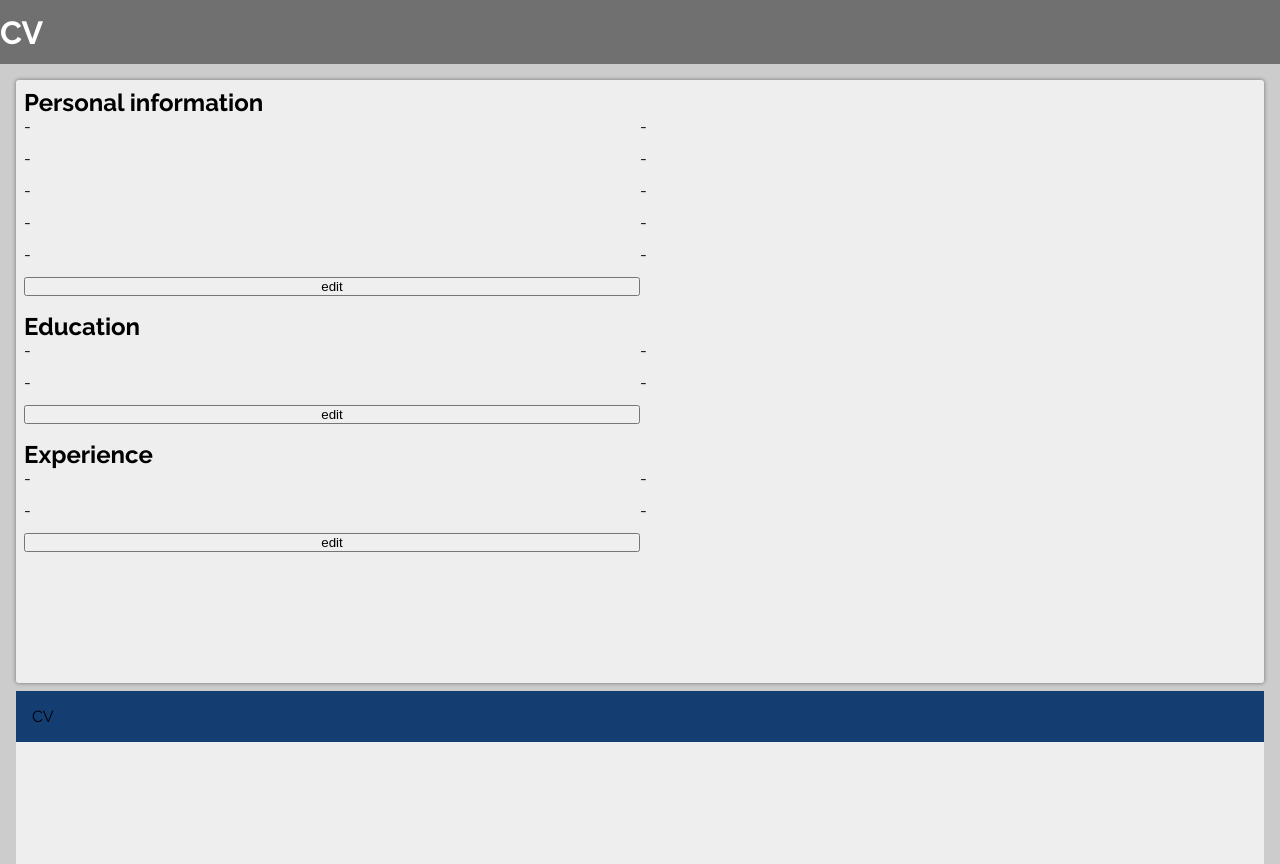
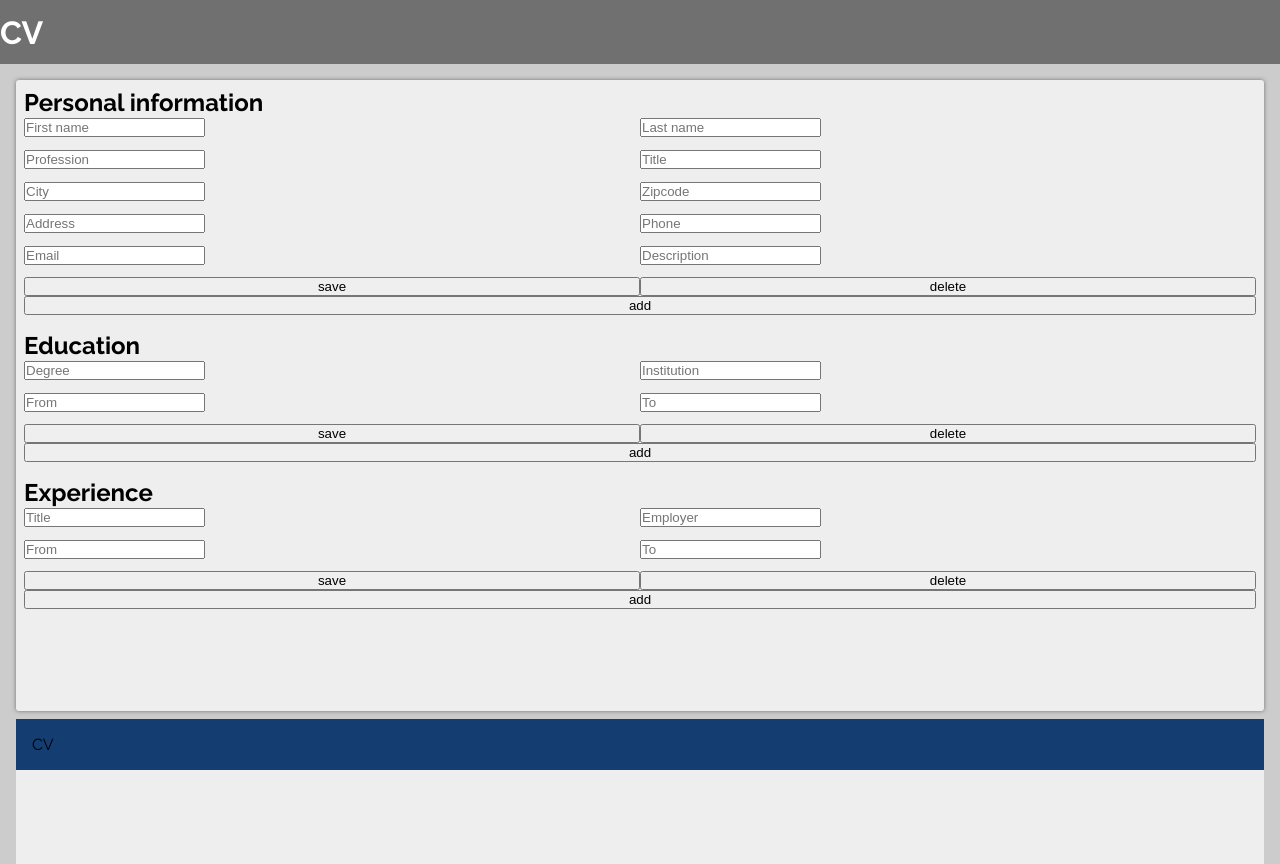
Before and after one commit to junskih/cv, a React (Create React App) app: page / in a window 1280 px wide. Built offline with nearby package versions, Linux system fonts and the light colour scheme.

Commit message:
Move edit handling to FormEntry, add propagation of other handlers

```diff
--- a/src/App.js
+++ b/src/App.js
@@ -9,7 +9,6 @@ class App extends React.Component {
   constructor(props) {
     super(props);
     this.handleAdd = this.handleAdd.bind(this);
-    this.handleEdit = this.handleEdit.bind(this);
     this.handleSave = this.handleSave.bind(this);
     this.handleDelete = this.handleDelete.bind(this);
 
@@ -71,7 +70,6 @@ class App extends React.Component {
       'personal information': [
         {
           id: uniqid(),
-          isEditing: false,
           fields: {
             'first name': '',
             ...
@@ -81,7 +79,6 @@ class App extends React.Component {
       'education': [
         {
           id: uniqid(),
-          isEditing: false,
           fields: {
             'degree': '',
             ...
@@ -89,16 +86,6 @@ class App extends React.Component {
         }
       ],
       ...
-    }
-
-    this.state = {
-      formSectionTitle: [
-        {
-          id: uniqid(),
-          isEditing: false,
-
-        }
-      ]
     }
     */
   }
@@ -108,7 +95,6 @@ class App extends React.Component {
 
     let entry = {};
     entry.id = uniqid();
-    entry.isEditing = false;
     entry.fields = {};
 
     formSection.fields.forEach(field => {
@@ -124,7 +110,7 @@ class App extends React.Component {
 
     return entry;
   }
-
+  /*
   handleEdit(formSectionTitle, id) {
     console.log(formSectionTitle, id);
 
@@ -139,13 +125,14 @@ class App extends React.Component {
       }
     });
   }
+  */
 
-  handleSave(formSection, id, entry) {
-    console.log(formSection, id, entry);
+  handleSave(formSectionTitle, id, entry) {
+    console.log('Save', formSectionTitle, id, entry);
   }
 
-  handleDelete(formSection, id) {
-    console.log(formSection, id);
+  handleDelete(formSectionTitle, id) {
+    console.log('Delete', formSectionTitle, id);
   }
 
   render() {
@@ -155,8 +142,15 @@ class App extends React.Component {
           <h1>CV</h1>
         </header>
         <main>
-          <Form state={this.state} handleEdit={this.handleEdit} />
-          <CV state={this.state} />
+          <Form
+            state={this.state}
+            handleAdd={this.handleAdd}
+            handleSave={this.handleSave}
+            handleDelete={this.handleDelete}
+          />
+          <CV
+            state={this.state}
+          />
         </main>
       </div>
     );
--- a/src/components/Form.js
+++ b/src/components/Form.js
@@ -5,7 +5,9 @@ class Form extends React.Component {
   render() {
     const {
       state,
-      handleEdit
+      handleAdd,
+      handleSave,
+      handleDelete
     } = this.props;
 
     const sections = [];
@@ -15,7 +17,9 @@ class Form extends React.Component {
           key={sectionTitle}
           title={sectionTitle}
           sectionData={state[sectionTitle]}
-          handleEdit={handleEdit}
+          handleAdd={handleAdd}
+          handleSave={handleSave}
+          handleDelete={handleDelete}
         />
       );
     }
--- a/src/components/FormEntry.js
+++ b/src/components/FormEntry.js
@@ -3,12 +3,33 @@ import FormField from './FormField';
 import Button from './Button';
 
 class FormEntry extends React.Component {
+  constructor(props) {
+    super(props);
+    this.state = {
+      isEditing: true
+    }
+    this.handleEdit = this.handleEdit.bind(this);
+    this.handleSave = this.handleSave.bind(this);
+  }
+
+  handleEdit() {
+    this.setState({isEditing: true});
+  }
+
+  handleSave() {
+    this.setState({isEditing: false});
+    this.props.handleSave();
+  }
+
   render() {
     const {
-      isEditing,
       fields,
-      handleEdit
+      handleDelete
     } = this.props;
+
+    const {
+      isEditing
+    } = this.state;
 
     let entryFields = [];
     for (const field in fields) {
@@ -22,10 +43,14 @@ class FormEntry extends React.Component {
       );
     }
 
+    let buttonName = isEditing ? 'save' : 'edit';
+    let buttonHandler = isEditing ? this.handleSave : this.handleEdit;
+
     return (
       <div className='form-entry'>
         {entryFields}
-        <Button name='edit' onClick={handleEdit}/>
+        <Button name={buttonName} onClick={buttonHandler}/>
+        <Button name='delete' onClick={handleDelete}/>
       </div>
     );
   }
--- a/src/components/FormSection.js
+++ b/src/components/FormSection.js
@@ -1,5 +1,6 @@
 import React from 'react';
 import FormEntry from './FormEntry';
+import Button from './Button';
 import { capitalize } from '../utils';
 
 class FormSection extends React.Component {
@@ -7,7 +8,9 @@ class FormSection extends React.Component {
     const {
       title,
       sectionData,
-      handleEdit
+      handleAdd,
+      handleSave,
+      handleDelete
     } = this.props;
 
     let entries = sectionData.map(entry =>
@@ -15,7 +18,8 @@ class FormSection extends React.Component {
         key={entry.id}
         isEditing={entry.isEditing}
         fields={entry.fields}
-        handleEdit={handleEdit.bind(this, title, entry.id)}
+        handleSave={handleSave}
+        handleDelete={handleDelete}
       />
     );
 
@@ -23,6 +27,7 @@ class FormSection extends React.Component {
       <div className='form-section'>
         <h2>{capitalize(title)}</h2>
         {entries}
+        <Button name='add' onClick={handleAdd.bind(this, title)} />
       </div>
     );
   }
```
